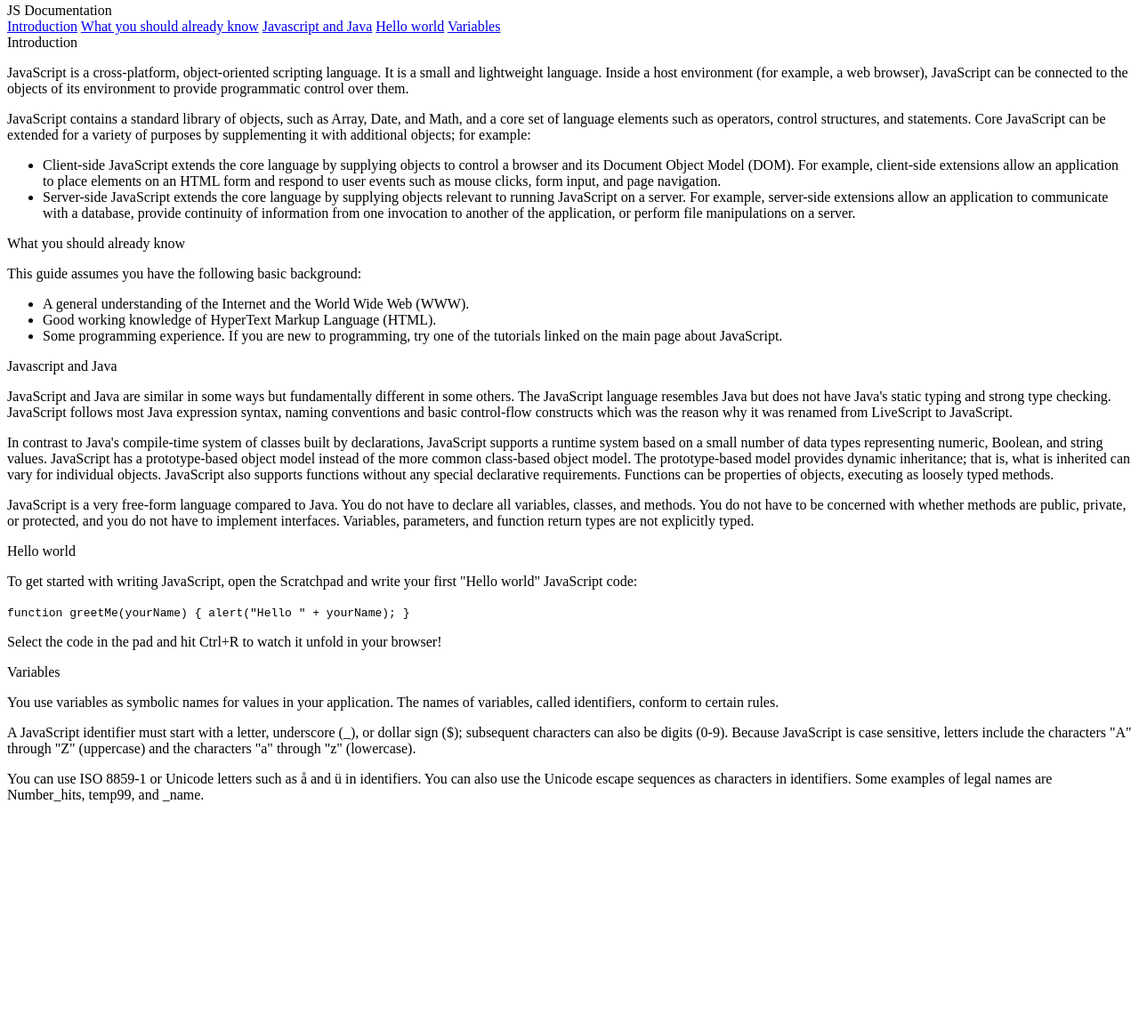
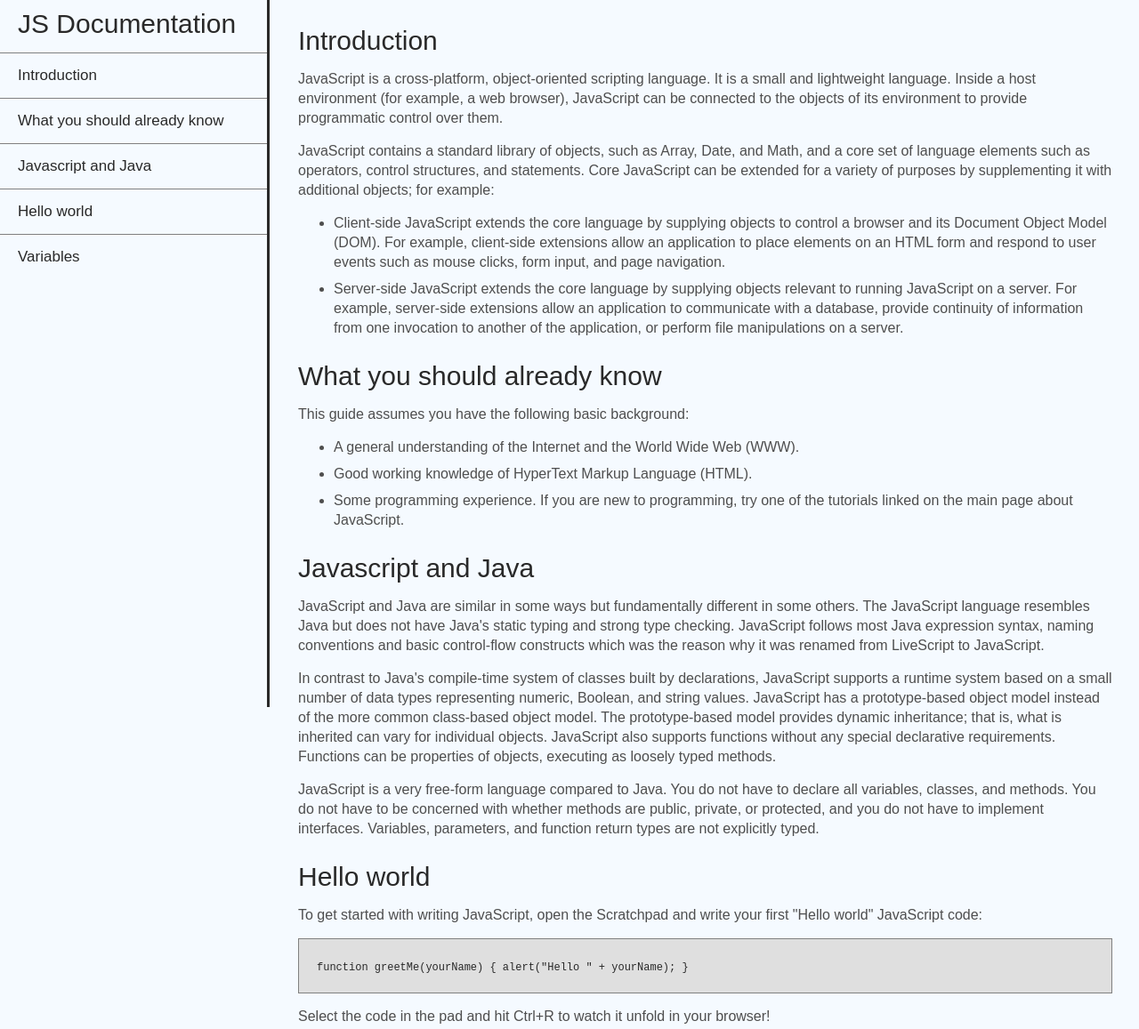
Before and after one commit to gedadev/techDocumentation, a plain HTML site: page index.html in a window 1280 px wide. Shown: the part 5-1162 px from the top of the page at 89% size. Before the commit the page ends 924 px from the top, so only its background shows below. Drawn offline with Linux system fonts and the light colour scheme.

Commit message:
Added styles

```diff
--- a/index.html
+++ b/index.html
@@ -4,19 +4,20 @@
     <meta charset="UTF-8">
     <meta http-equiv="X-UA-Compatible" content="IE=edge">
     <meta name="viewport" content="width=device-width, initial-scale=1.0">
+    <link rel="stylesheet" href="style.css">
     <title>Document</title>
 </head>
 <body>
     <nav id="nav-bar">
         <header>JS Documentation</header>
-        <a href="#Introductuion" class="nav-link">Introduction</a>
+        <a href="#Introduction" class="nav-link">Introduction</a>
         <a href="#What_you_should_already_know" class="nav-link">What you should already know</a>
         <a href="#Javascript_and_Java" class="nav-link">Javascript and Java</a>
         <a href="#Hello_world" class="nav-link">Hello world</a>
         <a href="#Variables" class="nav-link">Variables</a>
     </nav>
     <main id="main-doc">
-        <section class="main-section" id="Introductuion">
+        <section class="main-section" id="Introduction">
             <header>Introduction</header>
             <p>JavaScript is a cross-platform, object-oriented scripting language. It is a small and lightweight language. Inside a host environment (for example, a web browser), JavaScript can be connected to the objects of its environment to provide programmatic control over them. </p>
             <p>JavaScript contains a standard library of objects, such as Array, Date, and Math, and a core set of language elements such as operators, control structures, and statements. Core JavaScript can be extended for a variety of purposes by supplementing it with additional objects; for example: </p>
@@ -43,7 +44,9 @@
         <section class="main-section" id="Hello_world">
             <header>Hello world</header>
             <p> To get started with writing JavaScript, open the Scratchpad and write your first "Hello world" JavaScript code: </p>
-            <code>function greetMe(yourName) { alert("Hello " + yourName); }</code>
+            <pre>
+                <code>function greetMe(yourName) { alert("Hello " + yourName); }</code>
+            </pre>
             <p> Select the code in the pad and hit Ctrl+R to watch it unfold in your browser! </p>
         </section>
         <section class="main-section" id="Variables">
--- /dev/null
+++ b/style.css
@@ -0,0 +1,69 @@
+* {
+    background-color: rgb(245, 250, 255);
+    color: rgb(41, 41, 41);
+    font-family: Arial, Helvetica, sans-serif;
+    font-size: 17px;
+}
+
+a {
+    text-decoration: none;
+}
+
+p, li {
+    font-size: 16px;
+    margin: 8px 0;
+    line-height: 22px;
+    color: rgb(78, 78, 78);
+}
+
+header {
+    font-size: 30px;
+}
+
+#nav-bar {
+    border-right-style: solid;
+    position: fixed;
+    left: 0;
+    top: 0;
+    width: 300px;
+    display: flex;
+    flex-direction: column;
+    height: 100vh;
+}
+
+#main-doc {
+    position: absolute;
+    left: 305px;
+}
+
+#nav-bar a {
+    border-top-style: solid;
+    border-color: rgb(128, 128, 128);
+    border-width: 1px;
+}
+
+#nav-bar > * {
+    padding: 15px 20px;
+}
+
+.main-section {
+    margin: 26px 0;
+}
+
+.main-section > *{
+    margin: 15px 30px;
+}
+
+pre {
+    background-color: rgb(223, 223, 223);
+    padding: 20px;
+    display: block;
+    border: 1px solid rgb(128, 128, 128);
+    white-space: normal;
+}
+
+pre code {
+    background-color: rgb(223, 223, 223);
+    font-size: 12px;
+    font-family: 'Courier New', Courier, monospace;
+}
```
